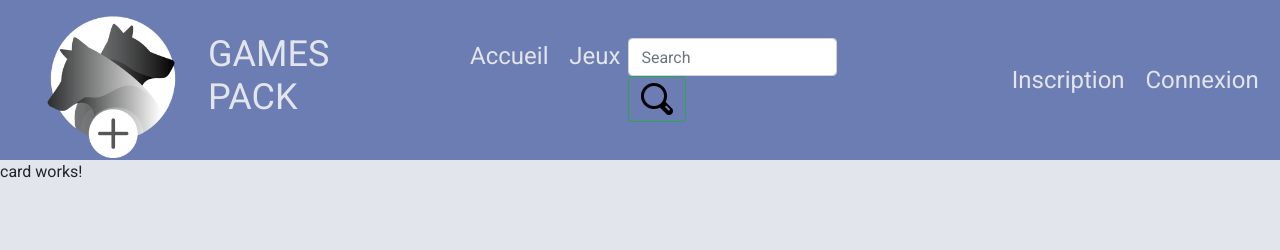
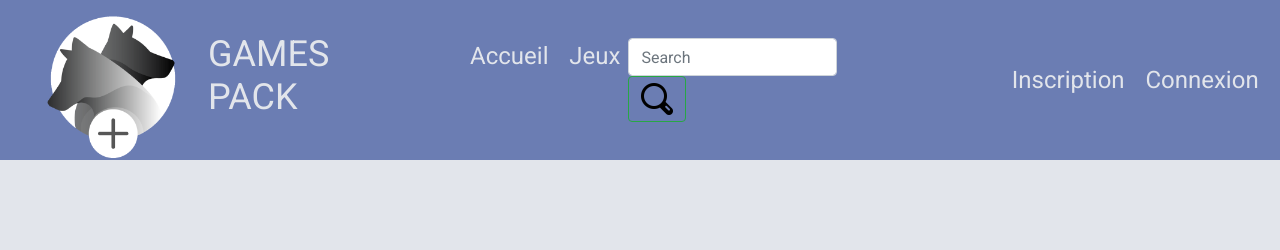
Before and after one commit to thomasliedts/GamesPack, an Angular app: page / in a window 1280 px wide. Shown: the top 250 px of the page. Built offline with nearby package versions, Linux system fonts and the light colour scheme.

Commit message:
creation de la base de la card

```diff
--- a/src/app/card/card.component.html
+++ b/src/app/card/card.component.html
@@ -1 +1,5 @@
-<p>card works!</p>
+<section>
+    <div>
+
+    </div>
+</section>
```
